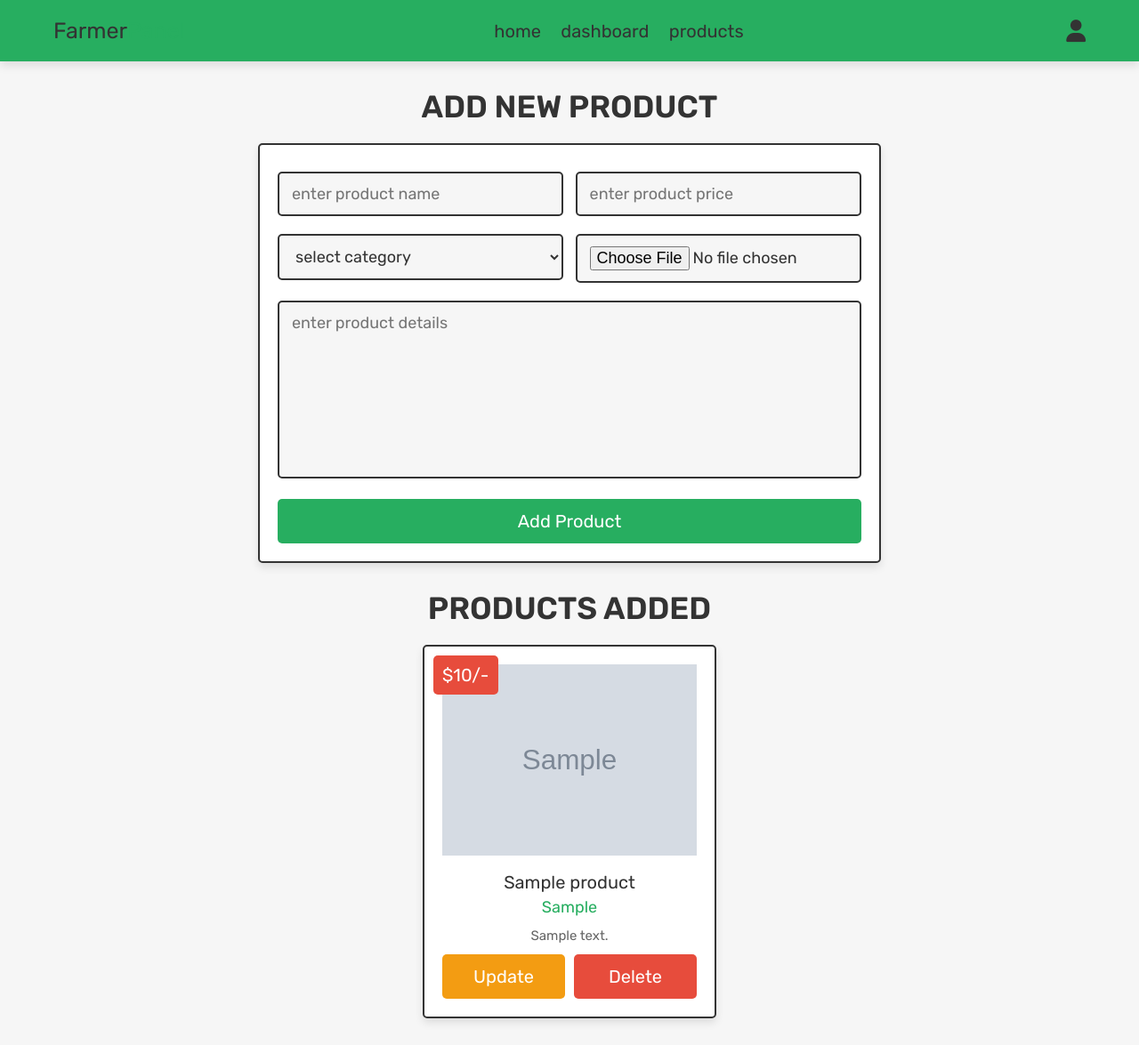
After one commit to TeddyRaxspin/efarmskenya, a PHP site: page /farmer_products.php in a window 1280 px wide. The commit adds this page. Shown: the whole page at 89% size. Run offline with PHP 8.4, Linux system fonts and the light colour scheme; the visitor is signed in with stand-in values (Sample User, id 1); tables that the repository leaves empty hold one stand-in row (values such as "Sample post"); grey boxes marked "Sample" are stand-in pictures; some libraries are stand-ins or nearby versions.

Commit message:
Added Farmer's Page

```diff
--- /dev/null
+++ b/farmer_header.php
@@ -0,0 +1,51 @@
+<?php
+
+if(isset($message)){
+    foreach($message as $message){
+        echo '
+      <div class="message">
+         <span>'.$message.'</span>
+         <i class="fas fa-times" onclick="this.parentElement.remove();"></i>
+      </div>
+      ';
+    }
+}
+
+?>
+
+<header class="header">
+
+    <div class="flex">
+
+        <a href="farmer_page.php" class="logo">Farmer<span>Panel</span></a>
+
+        <nav class="navbar">
+            <a href="home.php">home</a>
+            <a href="farmer_page.php">dashboard</a>
+            <a href="farmer_products.php">products</a>
+        </nav>
+
+        <div class="icons">
+            <div id="menu-btn" class="fas fa-bars"></div>
+            <div id="user-btn" class="fas fa-user"></div>
+        </div>
+
+        <div class="profile">
+            <?php
+            $select_profile = $conn->prepare("SELECT * FROM `users` WHERE id = ?");
+            $select_profile->execute([$farmer_id]);
+            $fetch_profile = $select_profile->fetch(PDO::FETCH_ASSOC);
+            ?>
+            <img src="uploaded_img/<?= $fetch_profile['image']; ?>" alt="">
+            <p><?= $fetch_profile['name']; ?></p>
+            <a href="admin_update_profile.php" class="btn">update profile</a>
+            <a href="logout.php" class="delete-btn">logout</a>
+<!--            <div class="flex-btn">-->
+<!--                <a href="login.php" class="option-btn">login</a>-->
+<!--                <a href="register.php" class="option-btn">register</a>-->
+<!--            </div>-->
+        </div>
+
+    </div>
+
+</header>
--- /dev/null
+++ b/farmer_products.php
@@ -0,0 +1,167 @@
+<?php
+
+@include 'config.php';
+
+session_start();
+
+$farmer_id = $_SESSION['farmer_id'];
+
+if(!isset($farmer_id)){
+   header('location:login.php');
+};
+
+if(isset($_POST['add_product'])){
+
+   $name = $_POST['name'];
+   $name = filter_var($name, FILTER_SANITIZE_STRING);
+   $price = $_POST['price'];
+   $price = filter_var($price, FILTER_SANITIZE_STRING);
+   $category = $_POST['category'];
+   $category = filter_var($category, FILTER_SANITIZE_STRING);
+   $details = $_POST['details'];
+   $details = filter_var($details, FILTER_SANITIZE_STRING);
+
+   $image = $_FILES['image']['name'];
+   $image = filter_var($image, FILTER_SANITIZE_STRING);
+   $image_size = $_FILES['image']['size'];
+   $image_tmp_name = $_FILES['image']['tmp_name'];
+   $image_folder = 'uploaded_img/'.$image;
+
+   $select_products = $conn->prepare("SELECT * FROM `products` WHERE name = ?");
+   $select_products->execute([$name]);
+
+   if($select_products->rowCount() > 0){
+      $message[] = 'product name already exist!';
+   }else{
+
+      $insert_products = $conn->prepare("INSERT INTO `products`(name, category, details, price, image) VALUES(?,?,?,?,?)");
+      $insert_products->execute([$name, $category, $details, $price, $image]);
+
+      if($insert_products){
+         if($image_size > 2000000){
+            $message[] = 'image size is too large!';
+         }else{
+            move_uploaded_file($image_tmp_name, $image_folder);
+            $message[] = 'new product added!';
+         }
+
+      }
+
+   }
+
+};
+
+if(isset($_GET['delete'])){
+
+   $delete_id = $_GET['delete'];
+   $select_delete_image = $conn->prepare("SELECT image FROM `products` WHERE id = ?");
+   $select_delete_image->execute([$delete_id]);
+   $fetch_delete_image = $select_delete_image->fetch(PDO::FETCH_ASSOC);
+   unlink('uploaded_img/'.$fetch_delete_image['image']);
+   $delete_products = $conn->prepare("DELETE FROM `products` WHERE id = ?");
+   $delete_products->execute([$delete_id]);
+   $delete_wishlist = $conn->prepare("DELETE FROM `wishlist` WHERE pid = ?");
+   $delete_wishlist->execute([$delete_id]);
+   $delete_cart = $conn->prepare("DELETE FROM `cart` WHERE pid = ?");
+   $delete_cart->execute([$delete_id]);
+   header('location:farmer_products.php');
+
+
+}
+
+?>
+
+<!DOCTYPE html>
+<html lang="en">
+<head>
+   <meta charset="UTF-8">
+   <meta http-equiv="X-UA-Compatible" content="IE=edge">
+   <meta name="viewport" content="width=device-width, initial-scale=1.0">
+   <title>products</title>
+
+   <!-- font awesome cdn link  -->
+   <link rel="stylesheet" href="https://cdnjs.cloudflare.com/ajax/libs/font-awesome/6.1.1/css/all.min.css">
+
+   <!-- custom css file link  -->
+   <link rel="stylesheet" href="css/admin_style.css">
+
+</head>
+<body>
+
+<?php include 'farmer_header.php'; ?>
+
+<section class="add-products">
+
+   <h1 class="title">add new product</h1>
+
+   <form action="" method="POST" enctype="multipart/form-data">
+      <div class="flex">
+         <div class="inputBox">
+         <input type="text" name="name" class="box" required placeholder="enter product name">
+         <select name="category" class="box" required>
+            <option value="" selected disabled>select category</option>
+               <option value="vegitables">vegitables</option>
+               <option value="fruits">fruits</option>
+               <option value="meat">meat</option>
+               <option value="fish">fish</option>
+         </select>
+         </div>
+         <div class="inputBox">
+         <input type="number" min="0" name="price" class="box" required placeholder="enter product price">
+         <input type="file" name="image" required class="box" accept="image/jpg, image/jpeg, image/png">
+         </div>
+      </div>
+      <textarea name="details" class="box" required placeholder="enter product details" cols="30" rows="10"></textarea>
+      <input type="submit" class="btn" value="add product" name="add_product">
+   </form>
+
+</section>
+
+<section class="show-products">
+
+   <h1 class="title">products added</h1>
+
+   <div class="box-container">
+
+   <?php
+      $show_products = $conn->prepare("SELECT * FROM `products`");
+      $show_products->execute();
+      if($show_products->rowCount() > 0){
+         while($fetch_products = $show_products->fetch(PDO::FETCH_ASSOC)){
+   ?>
+   <div class="box">
+      <div class="price">$<?= $fetch_products['price']; ?>/-</div>
+      <img src="uploaded_img/<?= $fetch_products['image']; ?>" alt="">
+      <div class="name"><?= $fetch_products['name']; ?></div>
+      <div class="cat"><?= $fetch_products['category']; ?></div>
+      <div class="details"><?= $fetch_products['details']; ?></div>
+      <div class="flex-btn">
+         <a href="farmer_update_product.php?update=<?= $fetch_products['id']; ?>" class="option-btn">update</a>
+         <a href="farmer_products.php?delete=<?= $fetch_products['id']; ?>" class="delete-btn" onclick="return confirm('delete this product?');">delete</a>
+      </div>
+   </div>
+   <?php
+      }
+   }else{
+      echo '<p class="empty">now products added yet!</p>';
+   }
+   ?>
+
+   </div>
+
+</section>
+
+
+
+
+
+
+
+
+
+
+
+<script src="js/script.js"></script>
+
+</body>
+</html>
--- a/home.php
+++ b/home.php
@@ -9,6 +9,12 @@ $user_id = $_SESSION['user_id'];
 if(!isset($user_id)){
    header('location:login.php');
 };
+
+$farmer_id = $_SESSION['farmer_id'];
+if(!isset($farmer_id)){
+    header('location:login.php');
+};
+
 
 if(isset($_POST['add_to_wishlist'])){
 
--- a/login.php
+++ b/login.php
@@ -30,6 +30,9 @@ if(isset($_POST['submit'])){
          $_SESSION['user_id'] = $row['id'];
          header('location:home.php');
 
+      }elseif ($row['user_type'] == 'farmer'){
+          $_SESSION['farmer_id'] = $row['id'];
+          header('location:farmer_page.php');
       }else{
          $message[] = 'no user found!';
       }
```
Also changed, not shown: farmer_page.php (added, +69 -0 lines), farmer_update_product.php (added, +131 -0 lines), header.php (+4 -4 lines), register.php (+12 -3 lines), images/products/Bajra4.jpg (added), images/products/Green Apple4.jpg (added), images/products/Rice5.jpg (added), images/products/Sapota(Chikoo)5.jpg (added), images/products/Wheat5.jpg (added), images/products/apples.jpg (added), images/products/cabbages.jpg (added), uploaded_img/apples.jpg (added), uploaded_img/cabbages.jpg (added), uploaded_img/pic-2.png (added), 2 more files.
